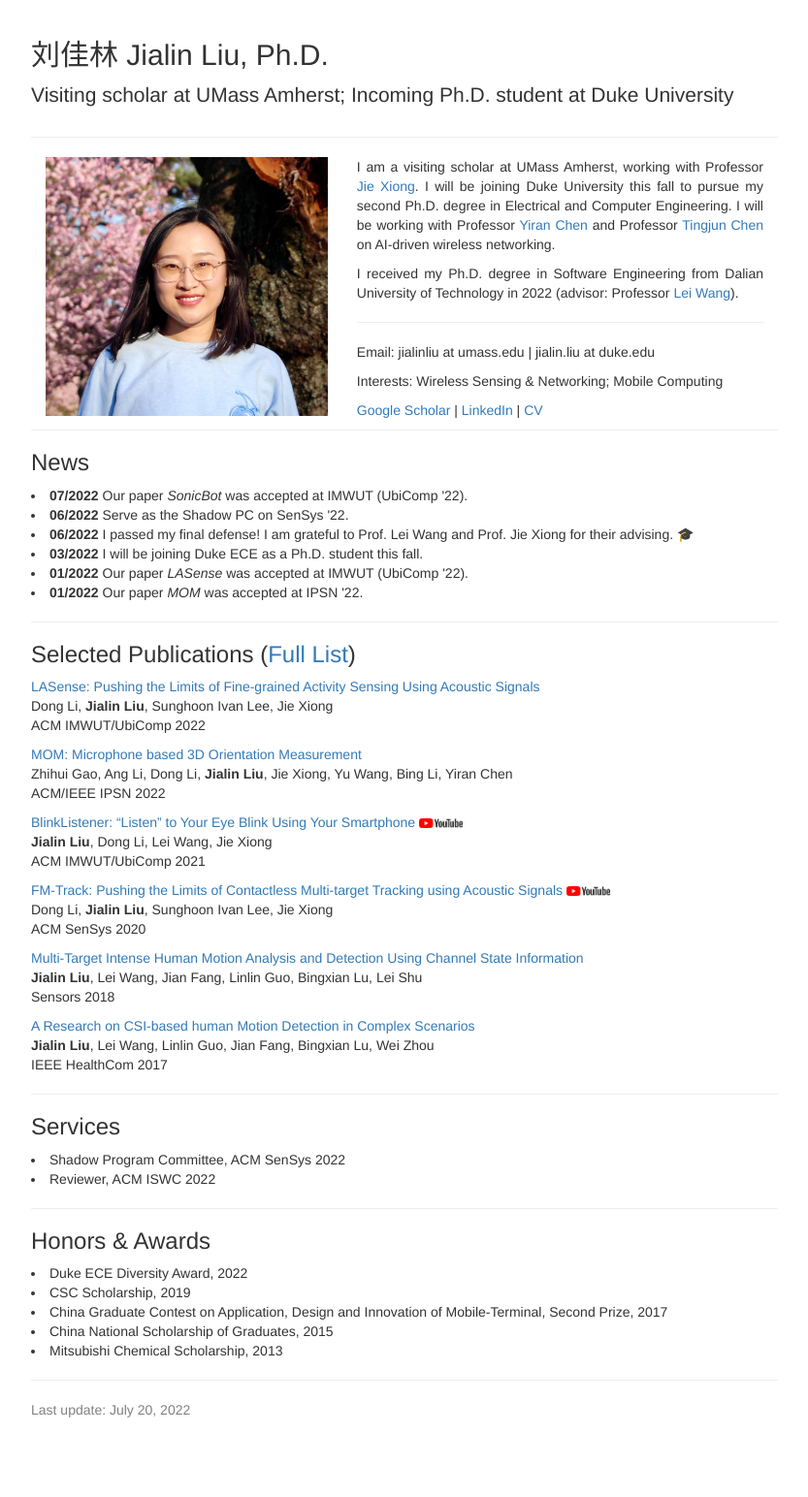
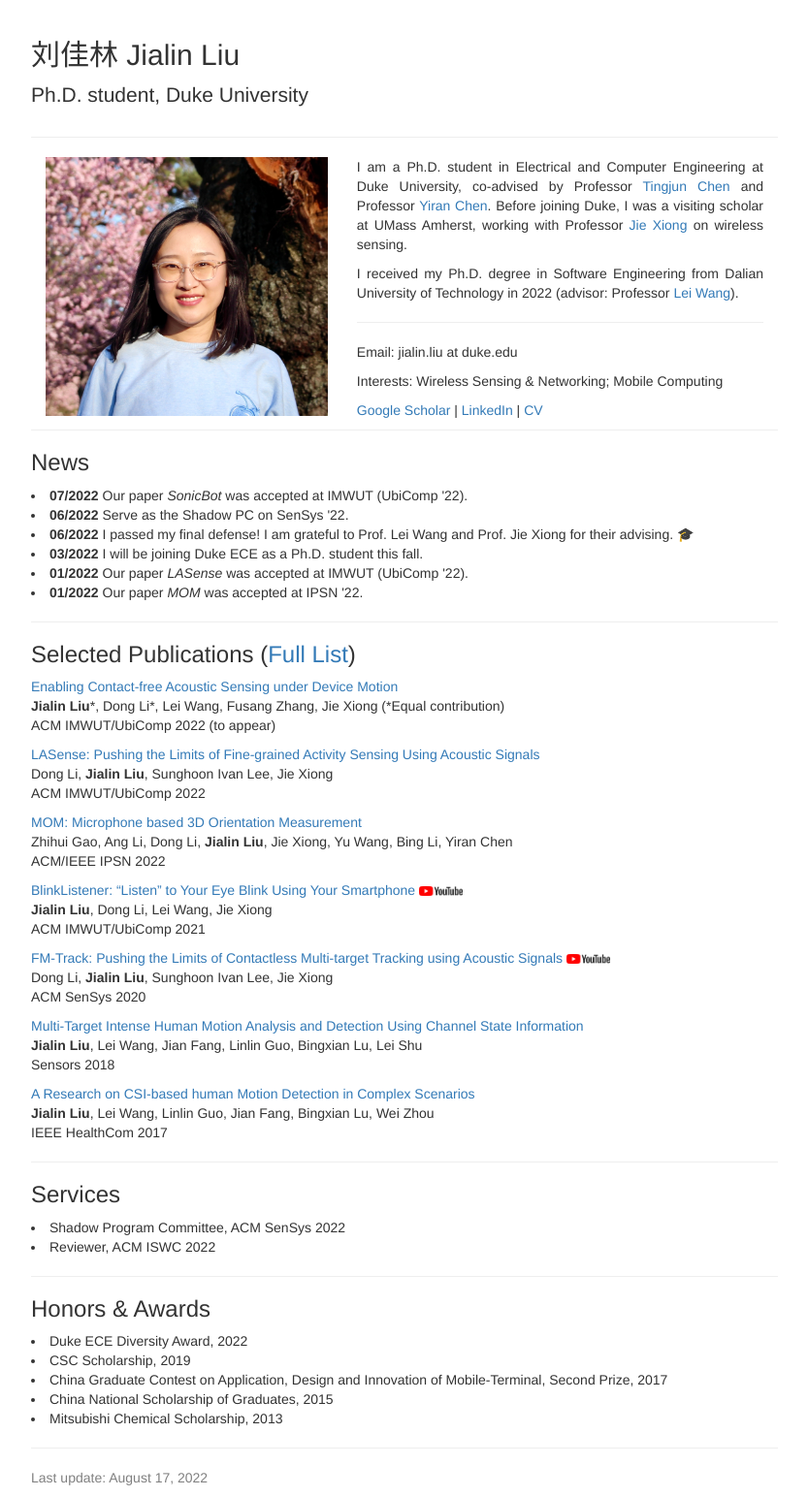
Before and after one commit to jialinliu33/jialinliu33.github.io, a Jekyll site: the page built from index.md, in a window 1280 px wide. Shown: the whole page at 97% size, without its empty margins (223-1056 px from the left). Built offline with Jekyll 4.4.1, drawn with Linux system fonts in a browser that asks for light colours; our own code applies the rules of GitHub Pages for plain Markdown files; comment, search, counter and statistics services are not loaded; before the commit the page ends 1474 px from its top, so only the background shows below that.

Commit message:
Update index.md

```diff
--- a/index.md
+++ b/index.md
@@ -2,16 +2,17 @@
   <body>
     <div style="max-width:800px" class="container">
       <div class="page-header">
-        <h2>刘佳林 Jialin Liu, Ph.D.</h2>
-           <p class="lead">Visiting scholar at UMass Amherst; Incoming Ph.D. student at Duke University</p>
+        <h2>刘佳林 Jialin Liu</h2>
+           <p class="lead">Ph.D. student, Duke University</p>
       </div>
       <div class="content">
           <img src="images/jialinliu.jpg" class="img-responsive col-md-5"/>
           <div class="col-md-7">
-          <p align="justify">I am a visiting scholar at UMass Amherst, working with Professor <a href="https://people.cs.umass.edu/~jxiong/">Jie Xiong</a>. I will be joining Duke University this fall to pursue my second Ph.D. degree in Electrical and Computer Engineering. I will be working with Professor <a href="https://ece.duke.edu/faculty/yiran-chen">Yiran Chen</a> and Professor <a href="https://tingjunchen.com">Tingjun Chen</a> on AI-driven wireless networking.</p>
+          <p align="justify">I am a Ph.D. student in Electrical and Computer Engineering at Duke University, co-advised by Professor <a href="https://tingjunchen.com">Tingjun Chen</a> and Professor <a href="https://ece.duke.edu/faculty/yiran-chen">Yiran Chen</a>. Before joining Duke,
+          I was a visiting scholar at UMass Amherst, working with Professor <a href="https://people.cs.umass.edu/~jxiong/">Jie Xiong</a> on wireless sensing. </p>
           <p align="justify">I received my Ph.D. degree in Software Engineering from Dalian University of Technology in 2022 (advisor: Professor <a href="http://faculty.dlut.edu.cn/leiwang">Lei Wang</a>).</p>
           <hr>
-          <p>Email: jialinliu at umass.edu | jialin.liu at duke.edu</p>
+          <p>Email: jialin.liu at duke.edu</p>
           <p>Interests: Wireless Sensing & Networking; Mobile Computing</p>
           <p><a href="https://scholar.google.com/citations?user=57GlfUQAAAAJ&hl=zh-CN">Google Scholar</a> | <a href="https://www.linkedin.com/in/jialin-liu-04221a223/">LinkedIn</a> | <a href="Jialin_CV.pdf">CV</a></p>
           </div>
@@ -26,6 +27,10 @@
       <li><b>01/2022</b>  Our paper <i>MOM</i> was accepted at IPSN '22.</li>
       <hr style="clear:both"/>
       <h3>Selected Publications (<a href="https://scholar.google.com/citations?user=57GlfUQAAAAJ&hl=zh-CN">Full List</a>)</h3>
+      <p><a href="">Enabling Contact-free Acoustic Sensing under Device Motion</a><br/>
+      <b>Jialin Liu</b>*, Dong Li*, Lei Wang, Fusang Zhang, Jie Xiong (*Equal contribution)<br>
+      ACM IMWUT/UbiComp 2022 (to appear)
+      </p>
       <p><a href="papers/IMWUT21-LASense.pdf">LASense: Pushing the Limits of Fine-grained Activity Sensing Using Acoustic Signals</a><br/>
       Dong Li, <b>Jialin Liu</b>, Sunghoon Ivan Lee, Jie Xiong <br>
       ACM IMWUT/UbiComp 2022
@@ -64,7 +69,7 @@
       <li>China National Scholarship of Graduates, 2015</li>
       <li>Mitsubishi Chemical Scholarship, 2013</li>
       <hr style="clear:both"/>
-      <p style="color:grey;">Last update: July 20, 2022</p>
+      <p style="color:grey;">Last update: August 17, 2022</p>
     </div>
     <a href="http://www.clustrmaps.com/map/Jialinliu.me" title="Visit tracker for Jialinliu.me"><img src="//www.clustrmaps.com/map_v2.png?d=GUWi9f_jwPjZdg4kJ88UtA5khIiU9ofay5he0XY54c8" style="display: none;" /></a>
   </body>
```
